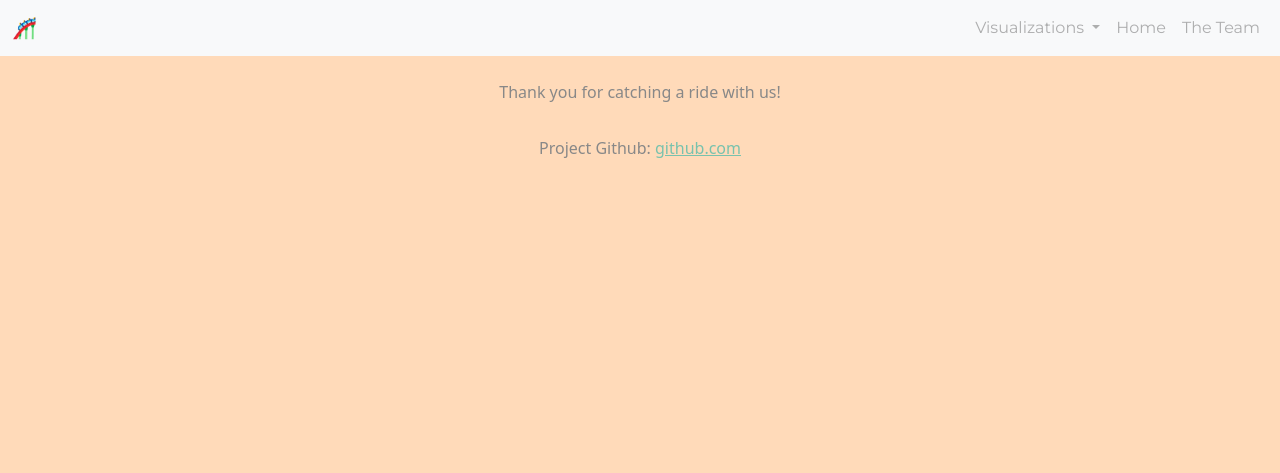
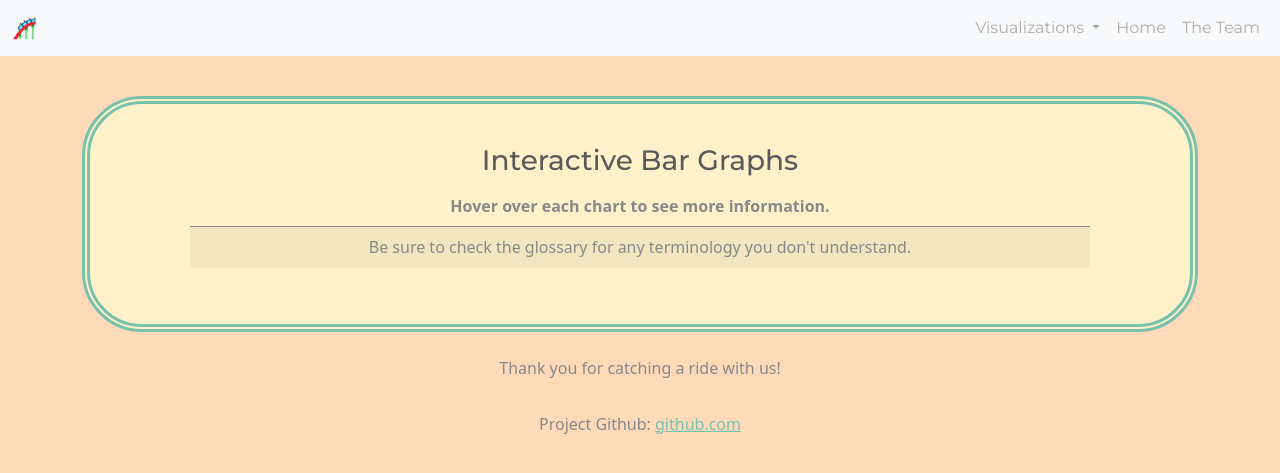
Before and after one commit to MorgaineB/Project2, a Flask app: template templates/multiplots.html in a window 1280 px wide. Shown: the top 473 px of the page. Run offline with Flask 2, Linux system fonts and the light colour scheme; the template is opened without the code that fills it, so the values that code supplies are empty; some libraries are stand-ins or nearby versions.

Commit message:
added jumbotron to multiplots

```diff
--- a/templates/chartist.html
+++ b/templates/chartist.html
@@ -66,10 +66,10 @@
                     </thead>
                     <tbody></tbody>
                 </table>
-            </div>
-        </div>
+              </div>
+          </div>
+    </div>
   </div>
-    </div>
 
   <script src="https://d3js.org/d3.v5.min.js"></script>
   <div class="ct-chart ct-perfect-fourth"></div>
--- a/templates/multiplots.html
+++ b/templates/multiplots.html
@@ -42,6 +42,24 @@
     </div>
   </nav>
 
+  <div class="container">
+    <div class="jumbotron2">
+        <h3>Interactive Bar Graphs</h3>
+        <div class="row">
+            <div class="col-md-12">
+                <table class="table table-striped">
+                    <thead>
+                        <tr><th> Hover over each chart to see more information.</th></tr>
+                    </thead>
+                    <tbody>
+                    <td>Be sure to check the glossary for any terminology you don't understand.</td>
+                    </tbody>
+                </table>
+              </div>
+          </div>
+    </div>
+  </div>
+
   <footer class="page-footer font-small blue pt-4">
     <div class="container-fluid text-center text-md-left">
         <div class="row">
```
